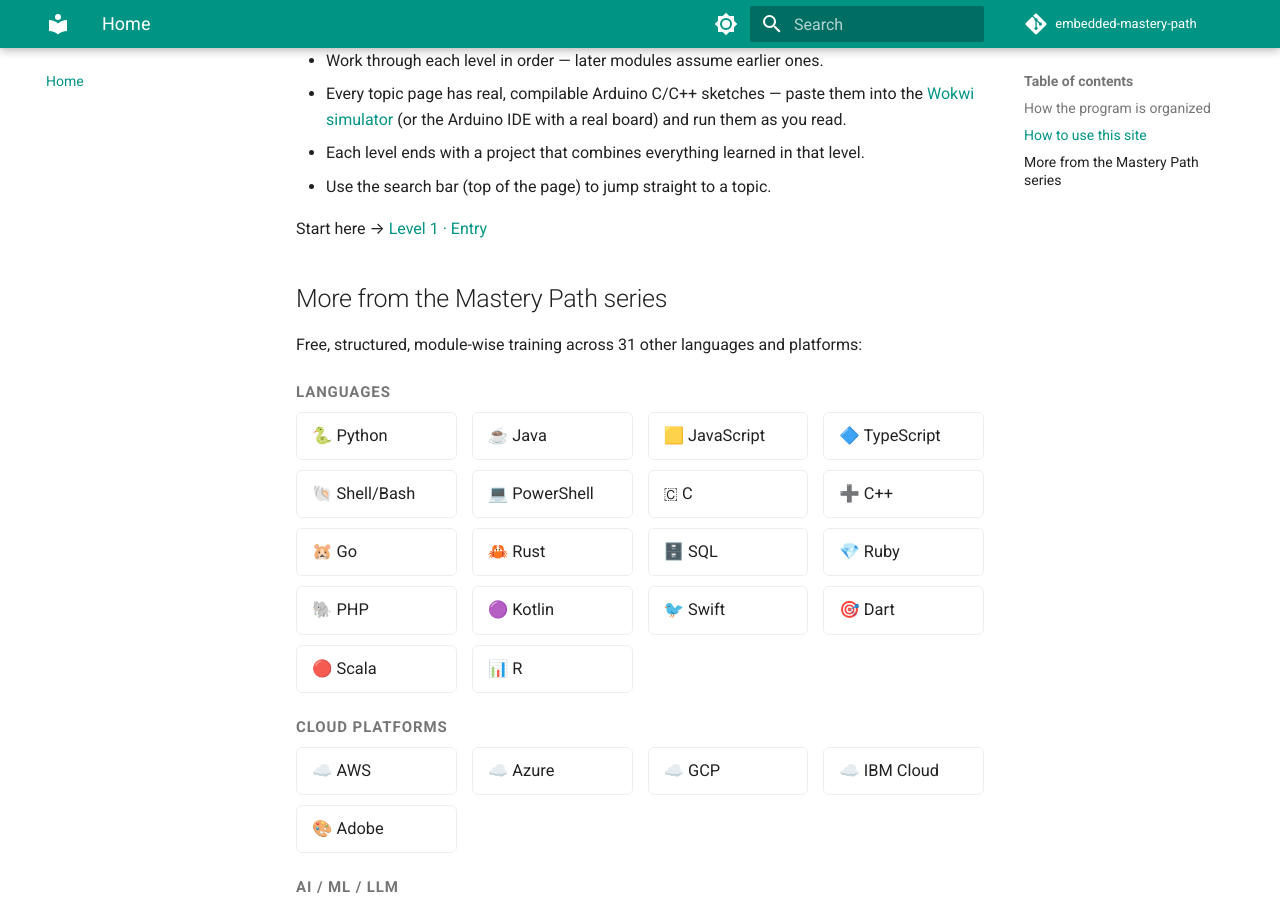
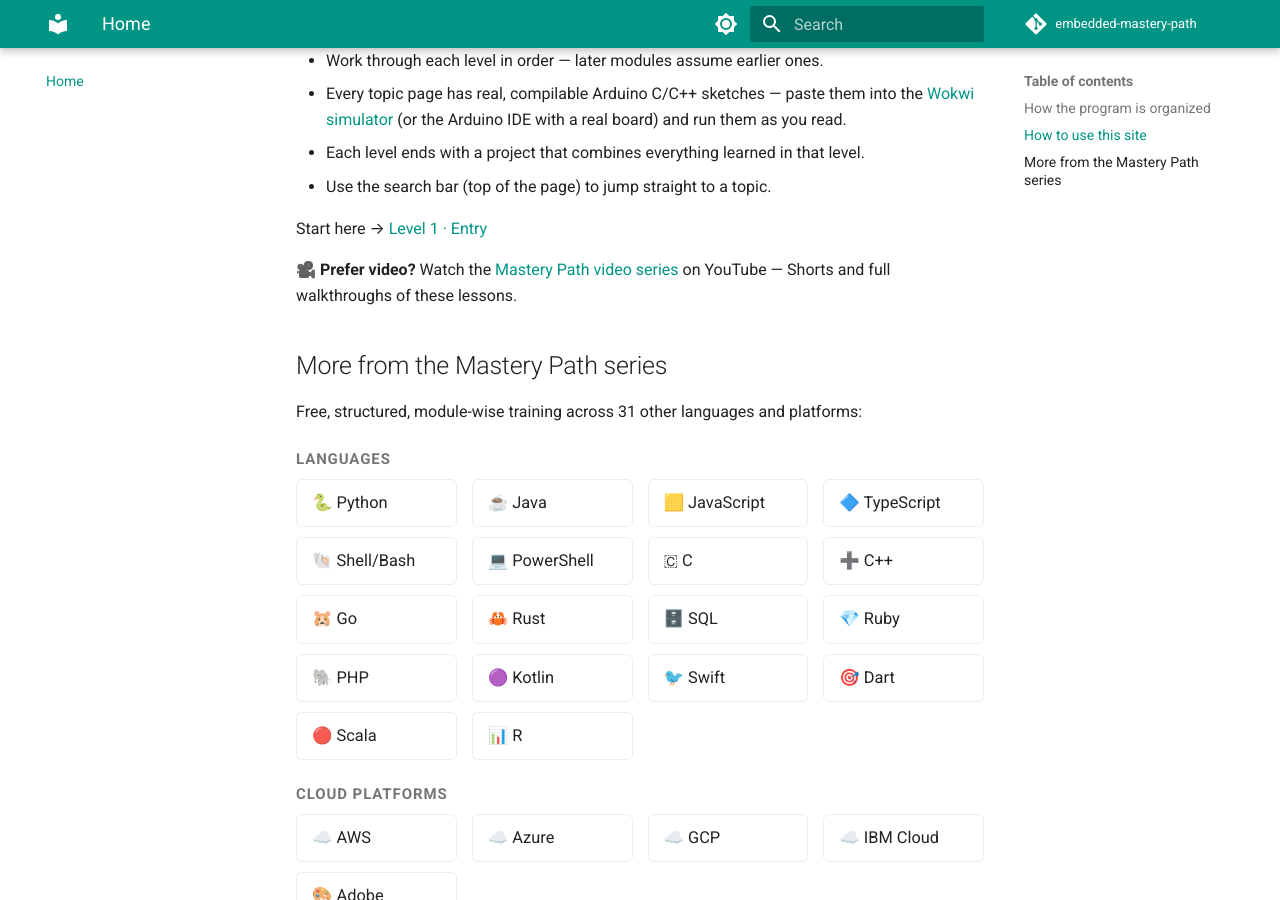
Before and after one commit to SIGILIPELLI/embedded-mastery-path, an MkDocs documentation site: the page built from docs/index.md, in a window 1280 px wide and 900 px high, scrolled down 883 px. Built offline with MkDocs 1.6.1 and Material for MkDocs 9.7.7, drawn with Linux system fonts in a browser that asks for light colours; comment, search, counter and statistics services are not loaded.

Commit message:
Add YouTube video series link to homepage

```diff
--- a/docs/index.md
+++ b/docs/index.md
@@ -30,6 +30,8 @@
 - Use the search bar (top of the page) to jump straight to a topic.
 
 Start here → [Level 1 · Entry](level-1/index.md)
+
+🎥 **Prefer video?** Watch the [Mastery Path video series](https://youtube.com/@sigilipelli) on YouTube — Shorts and full walkthroughs of these lessons.
 
 ## More from the Mastery Path series
 
```
